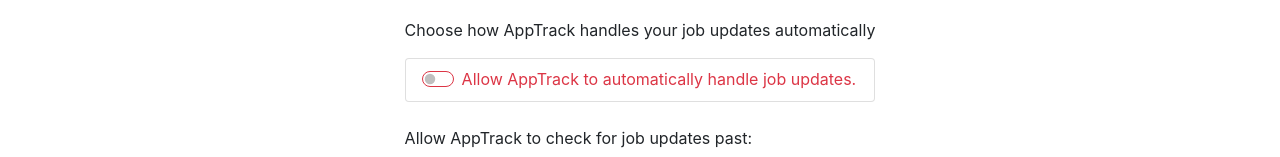
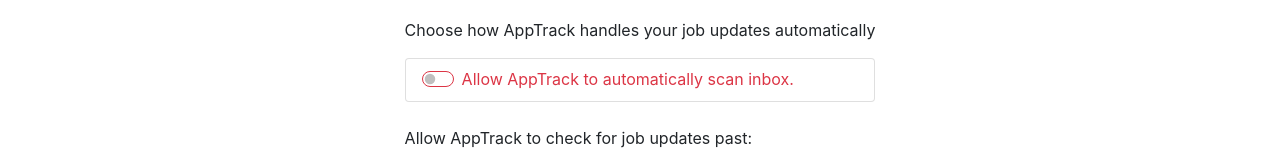
Before and after one commit to akhorana14/AppTrack, a React (Create React App) app in the folder frontend/: page /register in a window 1280 px wide. Shown: the part 218-375 px from the top of the page. Built offline with nearby package versions, Linux system fonts and the light colour scheme; no server answers.

Commit message:
Small frontend changes for profile photo + registration wording

```diff
--- a/frontend/src/pages/Profile/Profile.jsx
+++ b/frontend/src/pages/Profile/Profile.jsx
@@ -129,7 +129,7 @@ function Profile(props) {
             <div class={style.main}>
             <div class={style.sidebar}>
                 <div class={style.user_panel}>
-                    <Image className={style.profile_image} src={photo} roundedCircle />
+                    <Image className={style.profile_image} src={photo} referrerpolicy="no-referrer" roundedCircle />
                     <p>{name}</p>
                 </div>
                 <div class={style.sidebar_item} id="Account" onClick={performSelection}>
--- a/frontend/src/pages/Register/Register.jsx
+++ b/frontend/src/pages/Register/Register.jsx
@@ -64,7 +64,7 @@ function Register() {
                 <div className={style.form}>
                     <p class="card-text">Choose how AppTrack handles your job updates automatically </p>
                     <ListGroup className={style.listGroup}>
-                        <ListGroup.Item className={style.listItem}><Form.Switch className={style.switch} onChange={(e) => setScrape(!scrape)} isValid={scrape} isInvalid={!scrape}  label="Allow AppTrack to automatically handle job updates."/></ListGroup.Item>
+                        <ListGroup.Item className={style.listItem}><Form.Switch className={style.switch} onChange={(e) => setScrape(!scrape)} isValid={scrape} isInvalid={!scrape}  label="Allow AppTrack to automatically scan inbox."/></ListGroup.Item>
                     </ListGroup>
                     <br />
                     <p class="card-text">Allow AppTrack to check for job updates past: </p>
```
